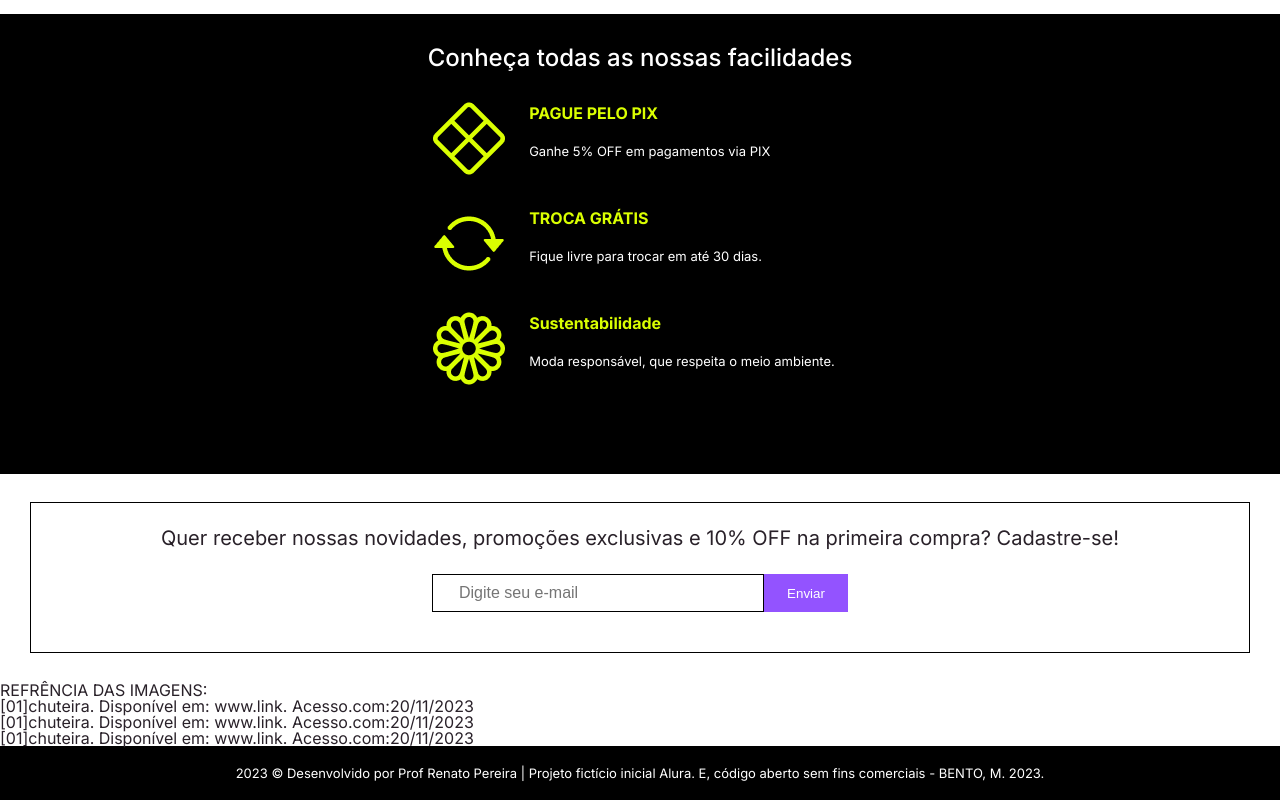
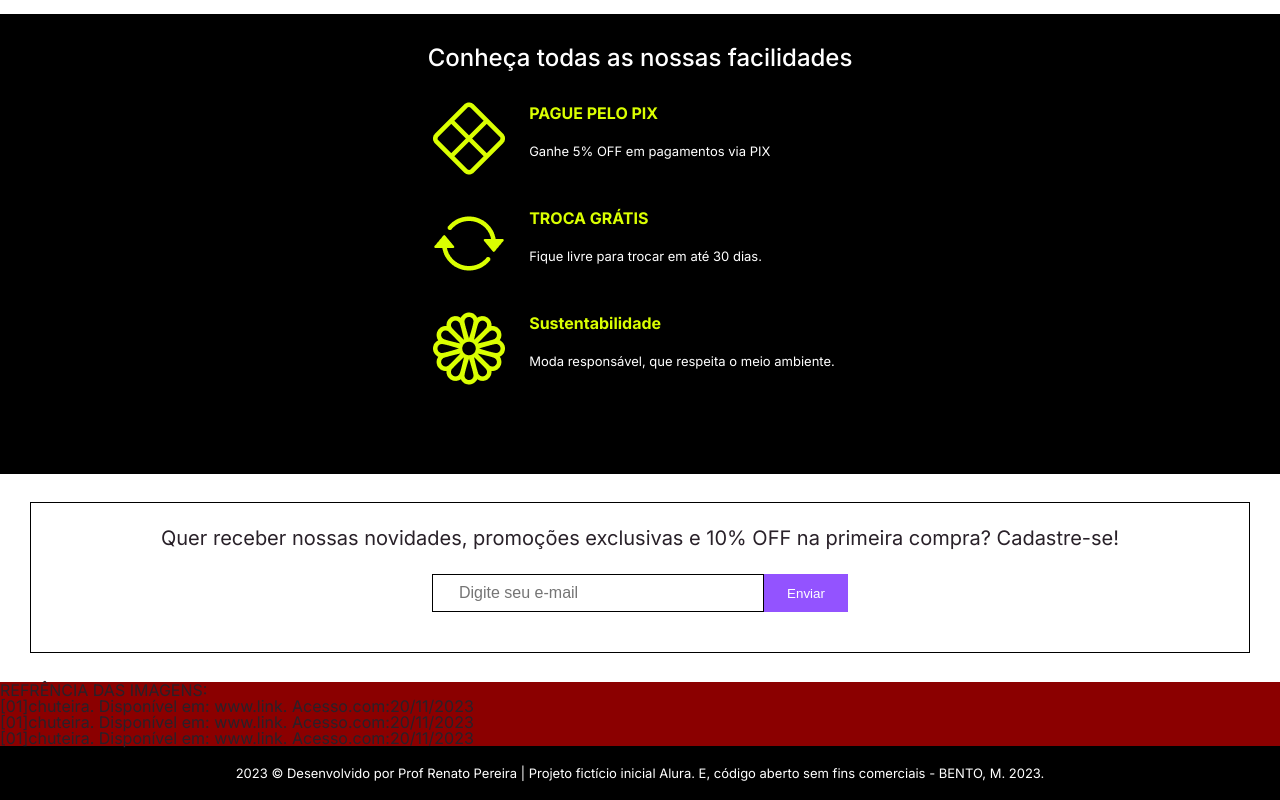
Before and after one commit to bellyrs/lojinha, a website: page index.html in a window 1280 px wide. Shown: the part 1445-2245 px from the top of the page. Drawn offline with nearby package versions, Linux system fonts and the light colour scheme; no server answers.

Commit message:
Update style.css

```diff
--- a/assets/css/style.css
+++ b/assets/css/style.css
@@ -43,7 +43,7 @@ body{
 }
 
 .referencia {
-    background-color: "darkred";
+    background-color: darkred;
     font-family: var(--main-font);
     color:var(--color-almost-black) ;
 }
```
